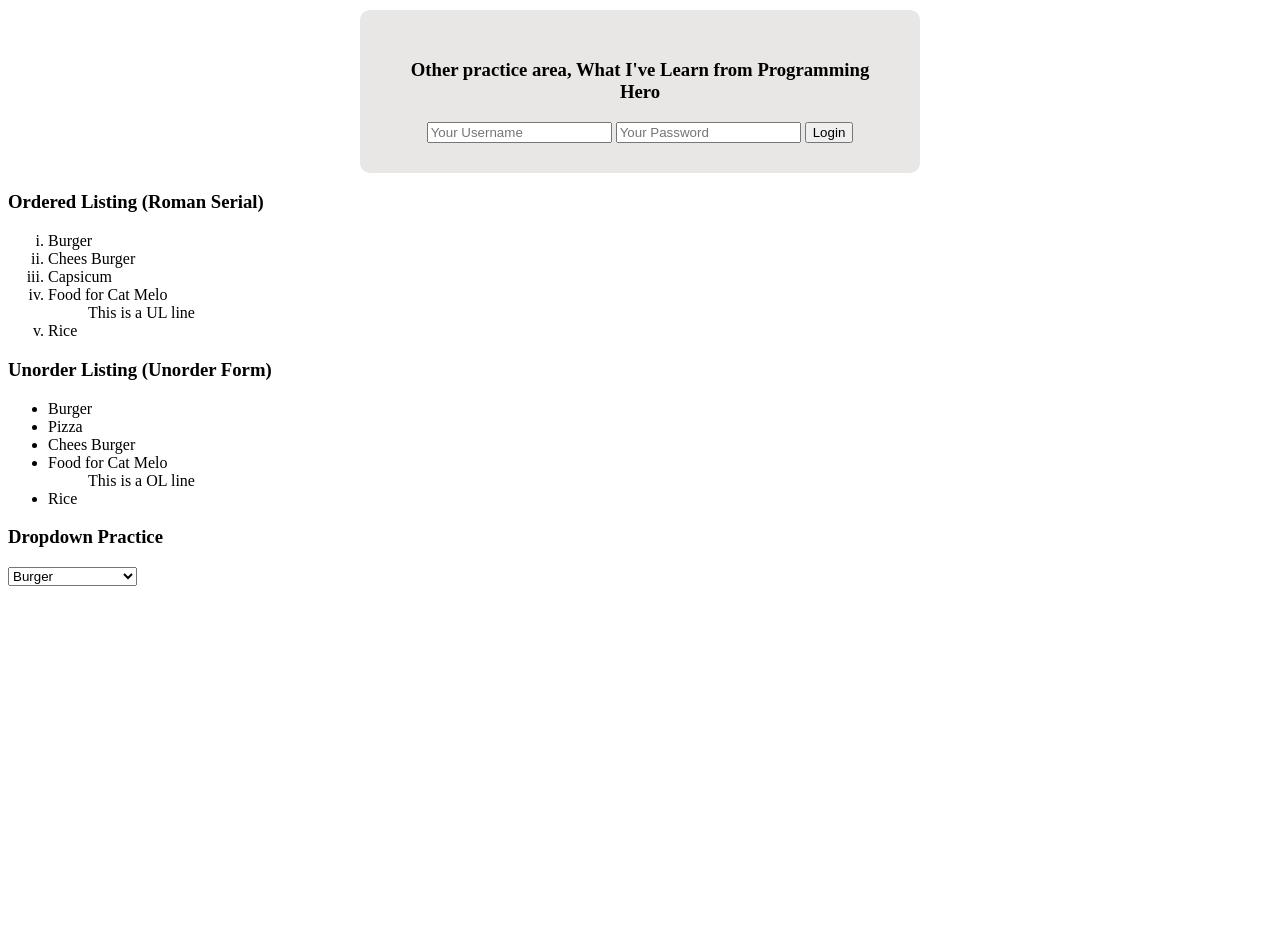
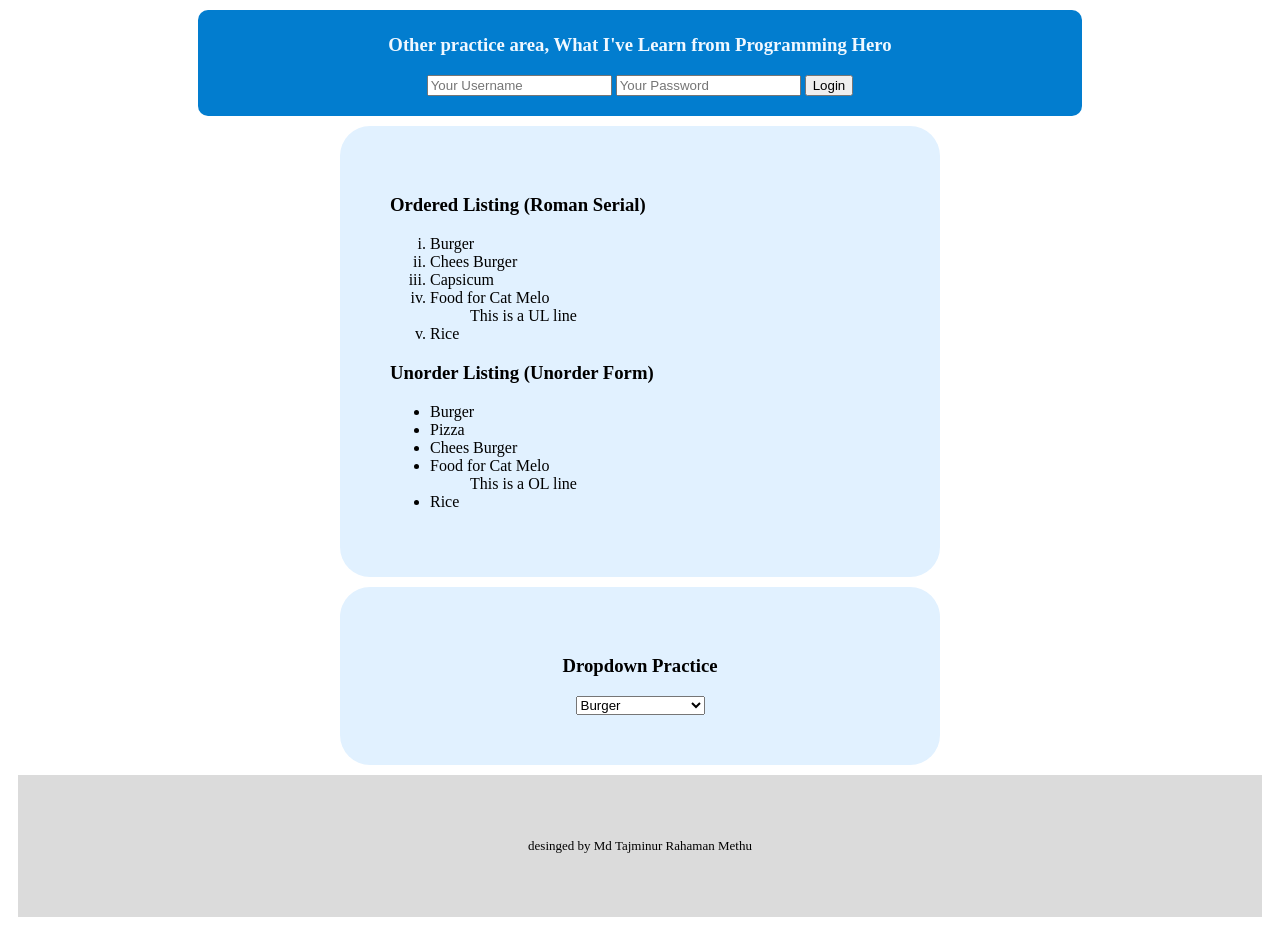
Before and after one commit to methubd/methu-first-repo, a plain HTML site: page index.html in a window 1280 px wide. Shown: the part 913-1840 px from the top of the page. Before the commit the page ends 1507 px from the top, so only its background shows below. Drawn offline with Linux system fonts and the light colour scheme.

Commit message:
latest fix

```diff
--- a/index.html
+++ b/index.html
@@ -13,7 +13,7 @@
             <h1>
                 <span style="color: rgb(243, 169, 10); font-weight: 400;" >I'm Md Tajminur Rahaman Methu, <br> Student of Web Development Course (Batch 07)</span> <br> <span style="color: aliceblue;font-weight: 500;">at Programming Hero</span>
             </h1>
-            <p style="color: white;border: 1px solid; border-radius: 10px;">This is my first Git</p>
+            <p style="color: rgb(243, 241, 241);border: 1px solid; border-radius: 10px;width: 20%;margin-left: auto; margin-right: auto; background-color: rgb(187, 87, 0);">This is my first Git</p>
         </div>
     </header>
 
@@ -29,7 +29,8 @@
         <h3>Heading is not important for this webpage, because it's just for practice. <span style="color: rgb(255, 84, 84); font-weight: 400;">Please ignore some issues the page isn't responsive. I'm still learning...</span></h3>
         <p>Lorem ipsum dolor sit amet consectetur adipisicing elit. Non et veniam molestias? Hic earum fugiat laborum accusantium, alias molestiae sapiente ea animi illum, repudiandae sint adipisci fuga quos sed dolores reprehenderit distinctio atque obcaecati! Est ipsa recusandae eaque incidunt quae molestiae corporis, repellat, blanditiis laborum debitis voluptatum architecto dolorem consectetur eligendi autem aliquid doloribus! Rerum aspernatur expedita, impedit tenetur dolor saepe eaque dolore delectus accusamus in repellat quae quaerat. Quia doloremque praesentium illo quis in consequuntur magnam vitae libero cupiditate?
         </p>
-                <img src="student-photo.jpg" alt="a passport size photo of md tajminur rahaman methu" class="center">
+
+        <img src="student-photo.jpg" alt="a passport size photo of md tajminur rahaman methu" class="center">
         <p style="color: rgb(141, 141, 141); text-align: center;"><b>Md. Tajminur Rahaman Methu</b> <br>
             Web Development Batch - 07
         </p>
@@ -71,5 +72,8 @@
             <option value="">Food for Cat Melo</option>
         </select>
     </div>
+    <footer>
+        <p>desinged by Md Tajminur Rahaman Methu</p>
+    </footer>
 </body>
 </html>
--- a/style.css
+++ b/style.css
@@ -10,12 +10,7 @@
     margin: auto;
 }
 
-#profile-photo{
-    float: right;
-    margin: auto;
-    padding: 50px;
 
-}
 #sub-heading{
     background-color: rgb(230, 230, 230);
     padding: 50px;
@@ -24,12 +19,15 @@
 
 }
 #login{
-    background-color: rgb(232, 231, 229);
-    padding: 30px;
-    width: 500px;
+    background-color: rgb(2, 125, 207);
+    padding: 0px;
+    padding-bottom: 20px;
+    padding-top: 5px;
+    width: 70%;
     text-align: center;
     border-radius: 10px;
     margin: auto;
+    color: aliceblue;
 
 }
 .center{
@@ -40,3 +38,31 @@
     border: 1px solid rgb(246, 117, 117);
     border-radius: 20px;
 }
+
+#practice-area{
+    background-color: rgb(225, 241, 255);
+    border-radius: 30px;
+    padding: 50px;
+    margin-left: auto;
+    margin-right: auto;
+    width: 500px;
+    margin-top: 10px;
+}
+#second-practice-area{
+    background-color: rgb(225, 241, 255);
+    border-radius: 30px;
+    padding: 50px;
+    margin-left: auto;
+    margin-right: auto;
+    width: 500px;
+    margin-top: 10px;
+    text-align: center;
+}
+footer{
+    background-color: rgb(219, 219, 219);
+    padding: 50px;
+    margin: 10px;
+    text-align: center;
+    font-size: small;
+    font-weight: 400;
+}
```
